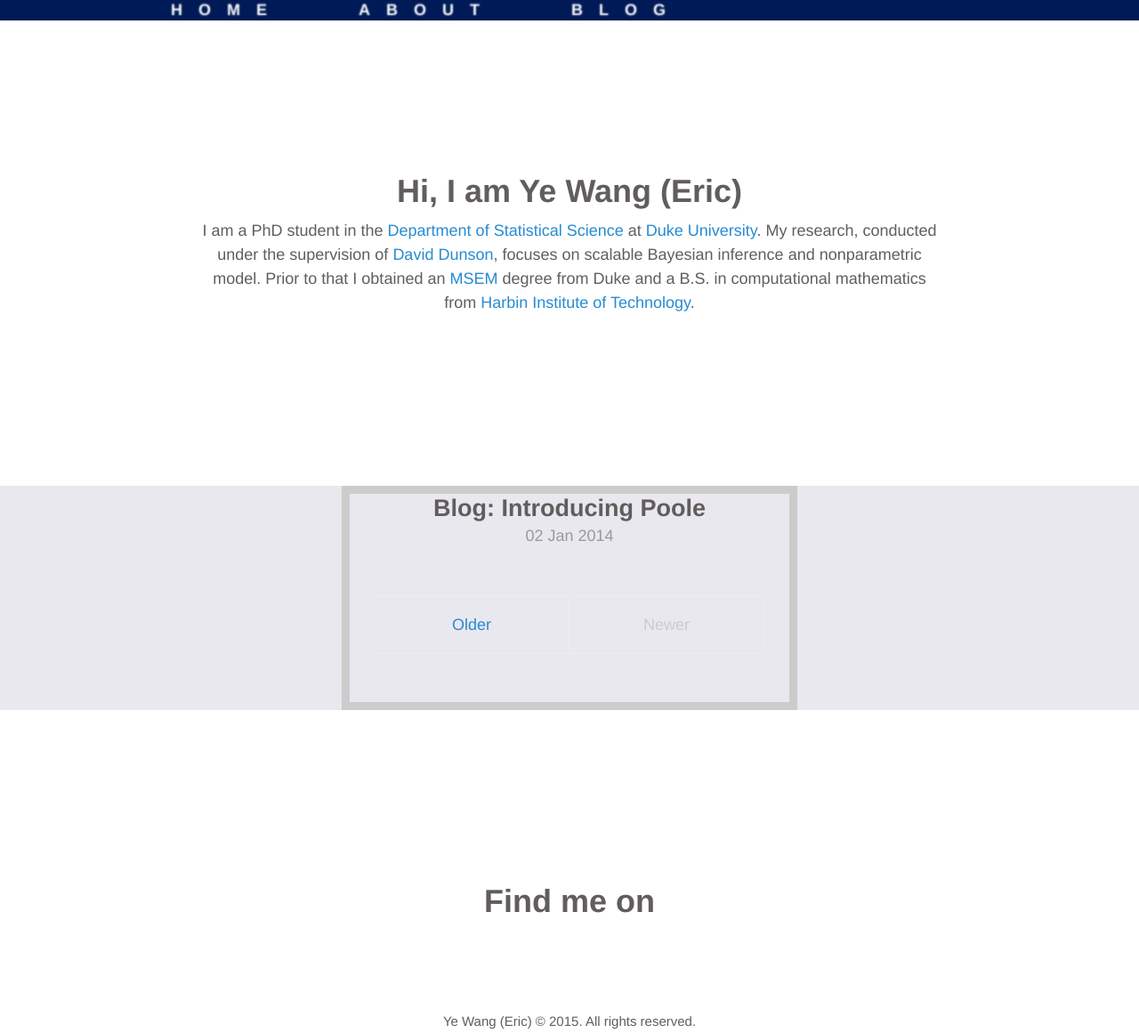
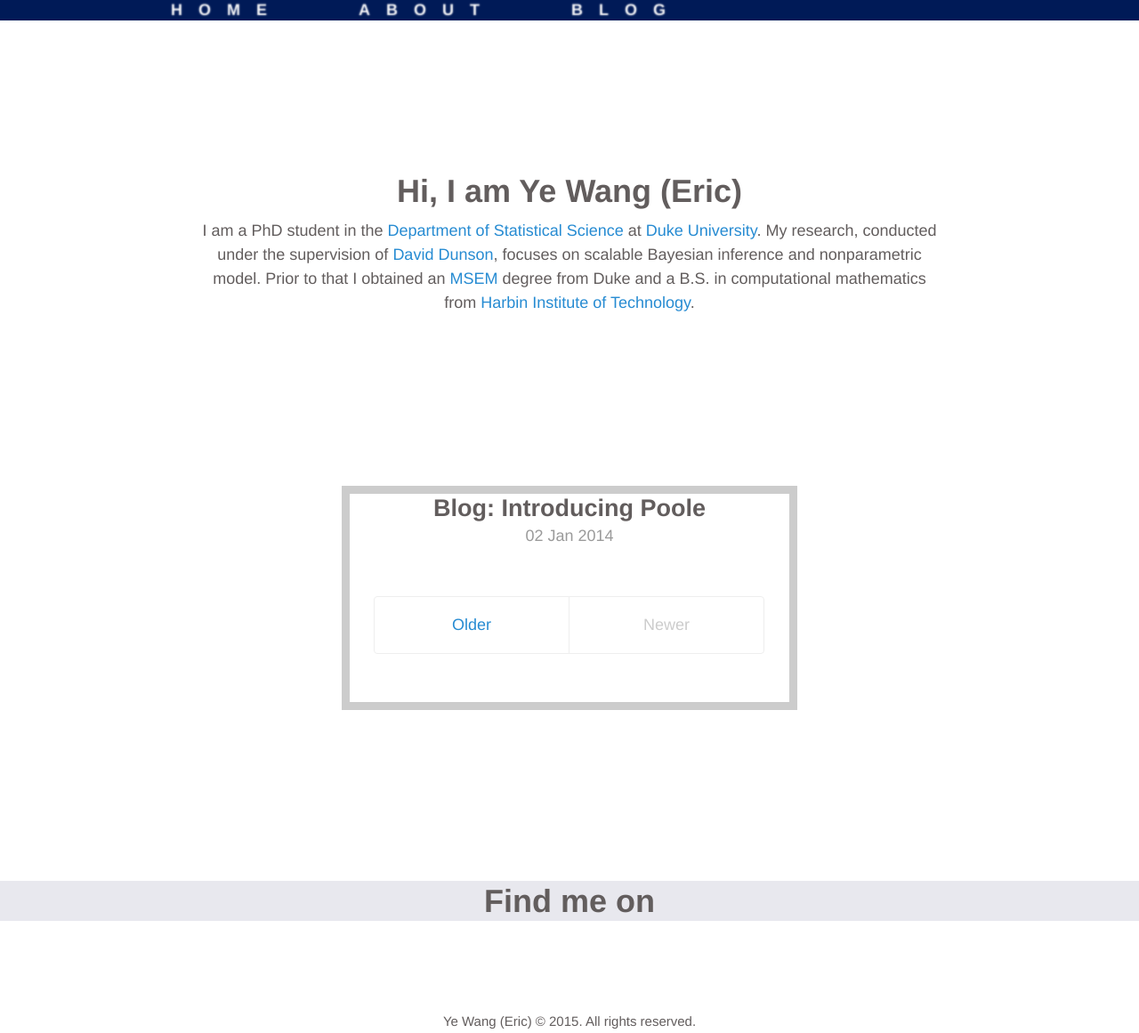
Before and after one commit to ericyewang/ericyewang.github.io, a Jekyll site: the page built from index.html, in a window 1280 px wide. Shown: the whole page at 89% size. Built offline with Jekyll 4.4.1, drawn with Linux system fonts in a browser that asks for light colours; the list of posts is cut into pages by our own code.

Commit message:
Update index.html

```diff
--- a/index.html
+++ b/index.html
@@ -16,7 +16,7 @@ title: Home
   </div>
 
 <!-- Most Recent Blog -->
-<div class="jumbotron2">
+<div class="jumbotron1">
 <div class="container-home-small">
 <div class="posts">
   {% for post in paginator.posts %}
@@ -48,7 +48,7 @@ title: Home
 </div>
 
 <!-- Social Network -->
-<div class="jumbotron1">
+<div class="jumbotron2">
 <div class="container-home">
   <h1>Find me on</h1>
   </div>
```
